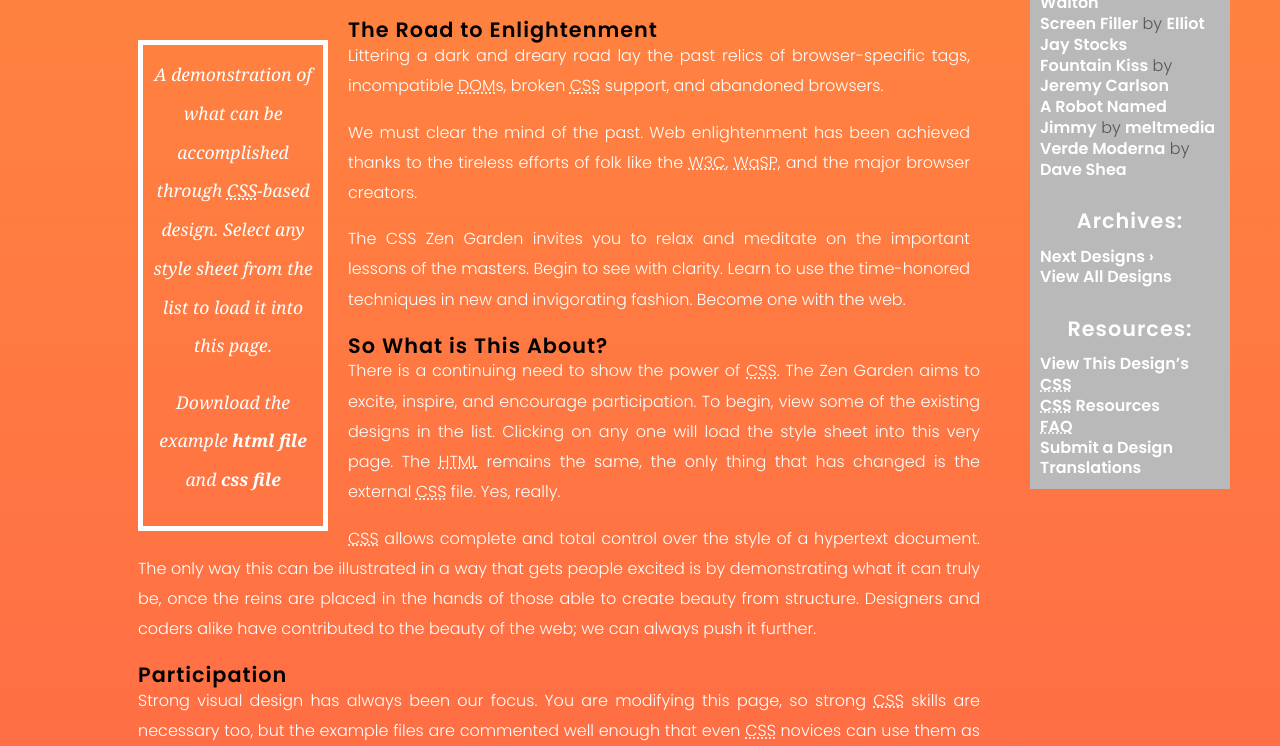
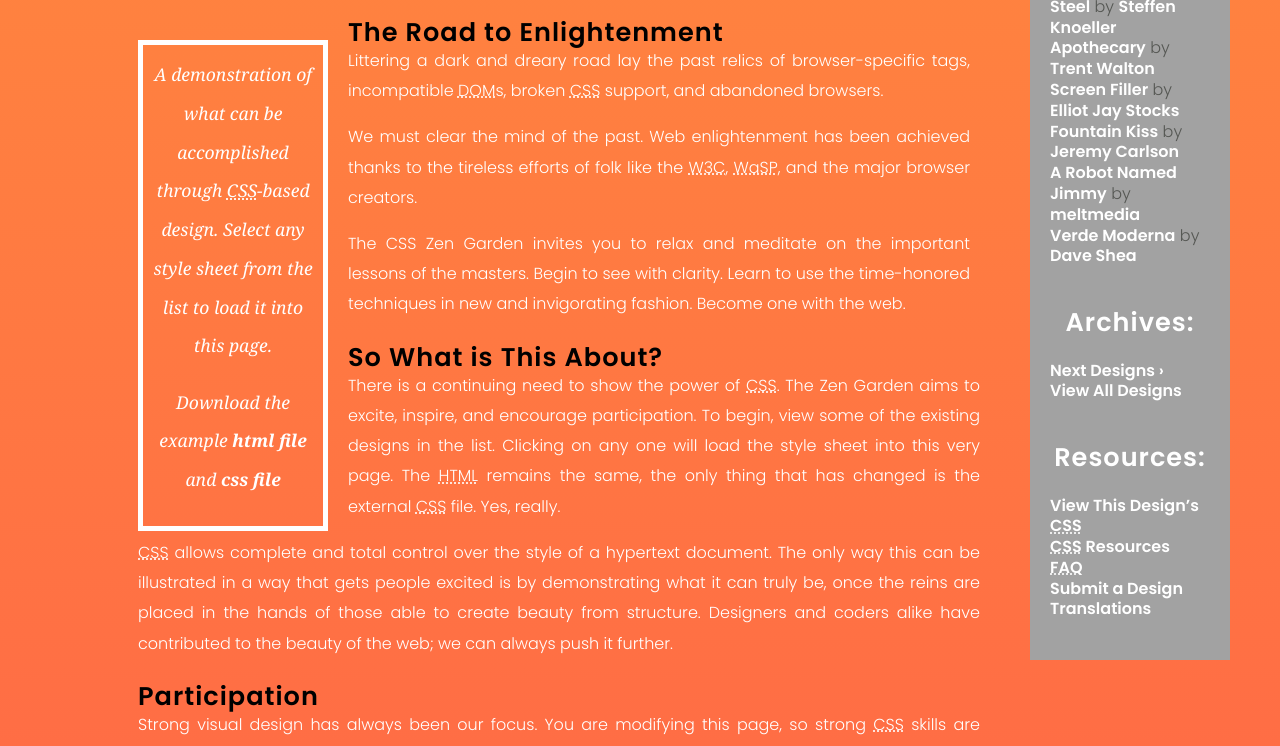
Before and after one commit to unluberkay/cmp2035-homework, a plain HTML site: page 06 css zen garden/index.html in a window 1280 px wide. Shown: the part 239-985 px from the top of the page. Drawn offline with Linux system fonts and the light colour scheme.

Commit message:
Ddd assignment 12

```diff
--- a/06 css zen garden/style.css
+++ b/06 css zen garden/style.css
@@ -33,7 +33,7 @@ p {
 h3 {
     font-family: 'Poppins', "Helvetica", sans-serif;
     font-weight: 600;
-    font-size:130%;
+    font-size:160%;
     letter-spacing: 1px;
 	margin-bottom: 0;
 	color: rgb(0, 0, 0);
@@ -51,7 +51,7 @@ a:visited {
 	}
 a:hover, a:focus, a:active {
 	text-decoration: underline;
-	color: #aa6ad9;
+	color: #7e1cc6;
 	}
 abbr {
 	border-bottom: none;
@@ -133,17 +133,18 @@ header {
 	}
 .supporting {
 	padding-left: 10px;
-	margin-bottom: 40px;
 	}
 
 footer {
 	text-align: center;
     background: #4cbf4c;
     margin-top: 100px;
-    padding-left: 400px;
-    padding-right: 400px;
+    padding-left: 10px;
+    padding-right: 10px;
     padding-top: 0px;
     padding-bottom: 0px;
+    margin-left: 0px;
+    margin-right: 0px;
 	}
 footer a:link, footer a:visited {
 	}
@@ -153,13 +154,15 @@ footer a:link, footer a:visited {
 	top: 30px;
 	right: 50px;
     width: 200px;
-    background: rgb(185, 185, 185)
+    background: rgb(162, 162, 162)
 
 
 	}
 .sidebar .wrapper {
-    background: rgb(203, 203, 203)
-	margin-top: 150px;
+/*    background: rgb(162, 162, 162) ;*/
+/*	margin-top: 150px; */
+	margin-top: 20px;
+	margin-bottom: 20px;
 	}
 .sidebar h3.select {
     font-family: 'Poppins', "Helvetica", sans-serif;
@@ -184,12 +187,13 @@ footer a:link, footer a:visited {
     padding-top: 0.5em;
     text-align: center;
     color: white;
+
 	}
 
 
 .sidebar ul {
 	margin: 0;
-	padding: 10px;
+	padding: 20px;
 	}
 .sidebar li {
 	line-height: 1.3em;
```
Also changed, not shown: 1 other file.
